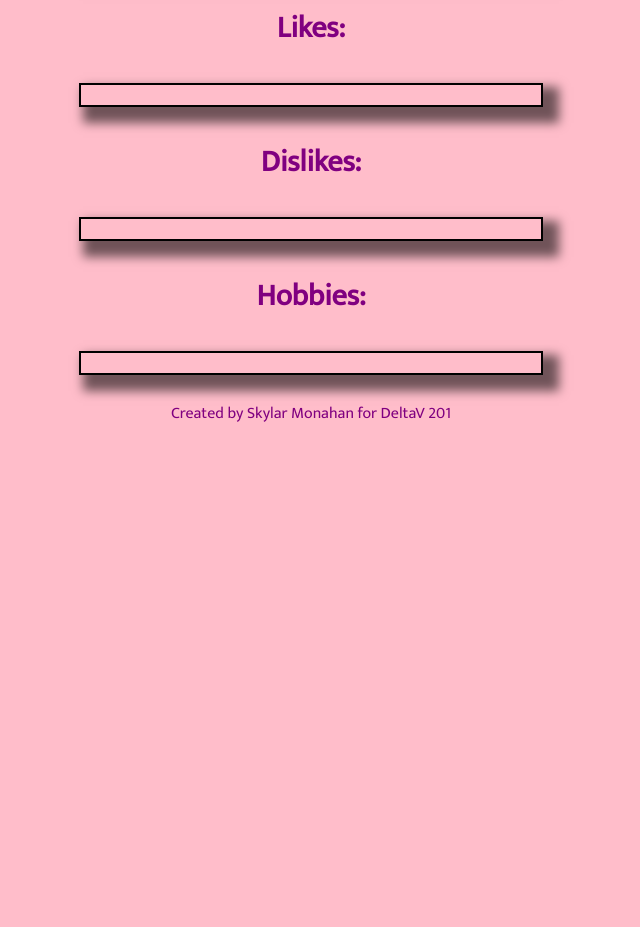
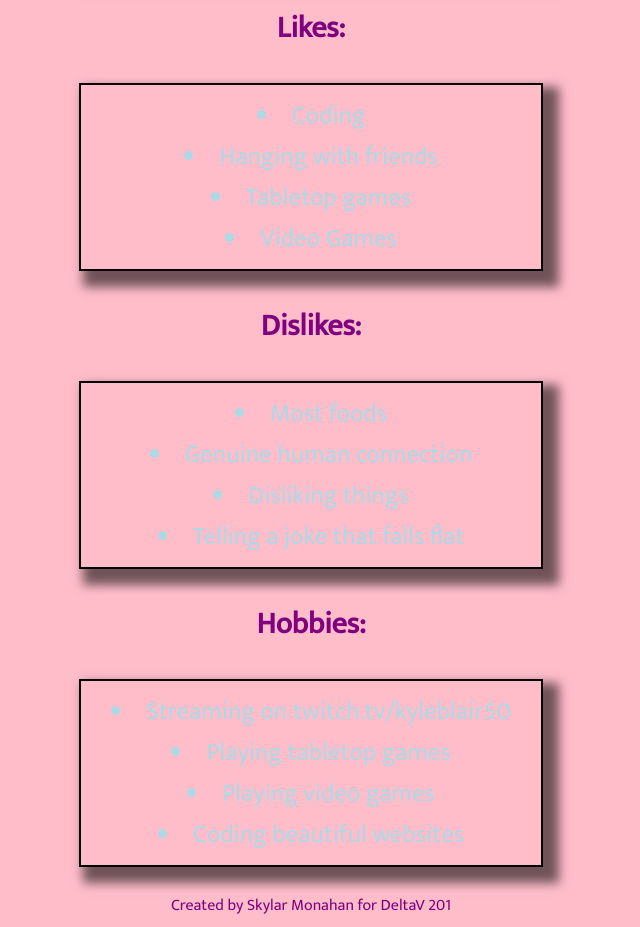
Before and after one commit to Kmons2000/about-me, a plain HTML site: page info.html in a window 1280 px wide. Shown: the part 1304-2231 px from the top of the page, without its empty margins (329-969 px from the left). Before the commit the page ends 1739 px from the top, so only its background shows below. Drawn offline with Linux system fonts and the light colour scheme.

Commit message:
finished my lists

```diff
--- a/info.html
+++ b/info.html
@@ -49,23 +49,31 @@
             Likes:
         </p>
             <ul>
-
+                <li>Coding</li>
+                <li>Hanging with friends</li>
+                <li>Tabletop games</li>
+                <li>Video Games</li>
             </ul>
         <p class="lists">
             Dislikes:
         </p>
             <ul>
-
+                <li>Most foods</li>
+                <li>Genuine human connection</li>
+                <li>Disliking things</li>
+                <li>Telling a joke that falls flat</li>
             </ul>
         <p class ="lists">
             Hobbies:
         </p>
             <ul>
-
+                <li>Streaming on twitch.tv/kyleblair50</li>
+                <li>Playing tabletop games</li>
+                <li>Playing video games</li>
+                <li>Coding beautiful websites</li>
             </ul>
         <footer>
             Created by Skylar Monahan for DeltaV 201
         </footer>
-        <!--<script src="js/app.js"></script>-->
     </body>
 </html>
```
